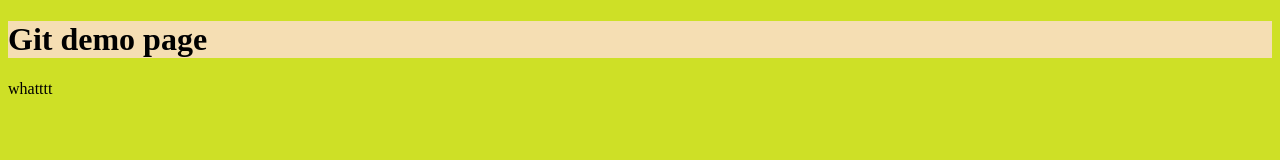
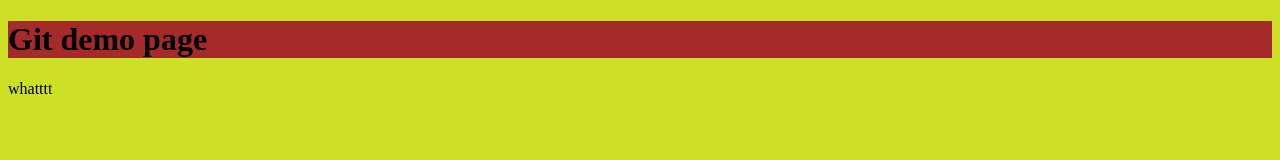
Before and after one commit to liviuq/pathFindingVisualisation, a plain HTML site: page index.html in a window 1280 px wide. Drawn offline with Linux system fonts and the light colour scheme.

Commit message:
changed the background color of h1

```diff
--- a/style.css
+++ b/style.css
@@ -5,5 +5,6 @@ body
 
 h1
 {
-    background-color:wheat;
+    background-color:brown;
+    background
 }
```
